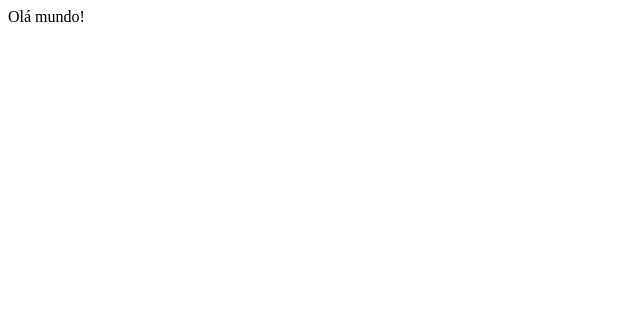
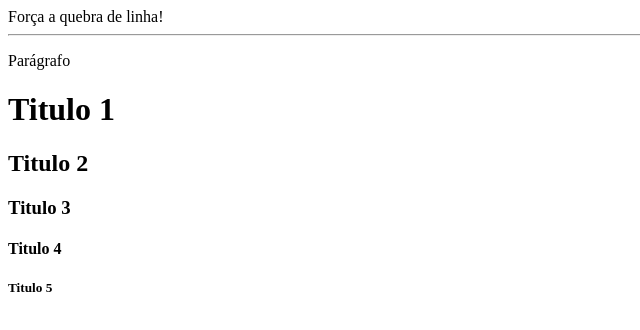
Before and after one commit to D-Sabino/Curso-Introducao-a-linguagem-HTML, a plain HTML site: page index.html in a window 1280 px wide. Shown: the whole page, without its empty margins (0-640 px from the left). Drawn offline with Linux system fonts and the light colour scheme.

Commit message:
Realização da aula de número 09
Aula 09 - Parágrafos

```diff
--- a/index.html
+++ b/index.html
@@ -3,14 +3,33 @@
 
 <head>
 	<meta charset="utf-8">
-	<title>Minha primeira página</title>
+	<title>Aprendendo sobre tags</title>
 </head>
 
 <body>
-	<header></header>
+	<!-- Comentario -->
+	<!--
+		<b>Texto em negrito</b><br>
+    	<i>Texto em itálico</i><br>
+    	<u>Texto sublinhado</u><br>
+    	<sub>Texto subscrito</sub><br>
+    	<sup>Texto sobrescrito</sup><br>
+    	<big>Texto com fonte maior do que o padrão</big><br>
+    	<small>Texto com fonte menor do que o padrão</small><br>
+    	<em>Texto em itálico</em><br>
+    	<strong>Texto em negrito</strong>
+	-->
 
-	<div>Olá mundo!</div>
+	Força a quebra de linha! <br>
+	<hr>
+	<p>Parágrafo</p>
 
-	<footer></footer>
+	<h1>Titulo 1</h1>
+	<h2>Titulo 2</h2>
+	<h3>Titulo 3</h3>
+	<h4>Titulo 4</h4>
+	<h5>Titulo 5</h5>
+
+
 </body>
 </html>
```
